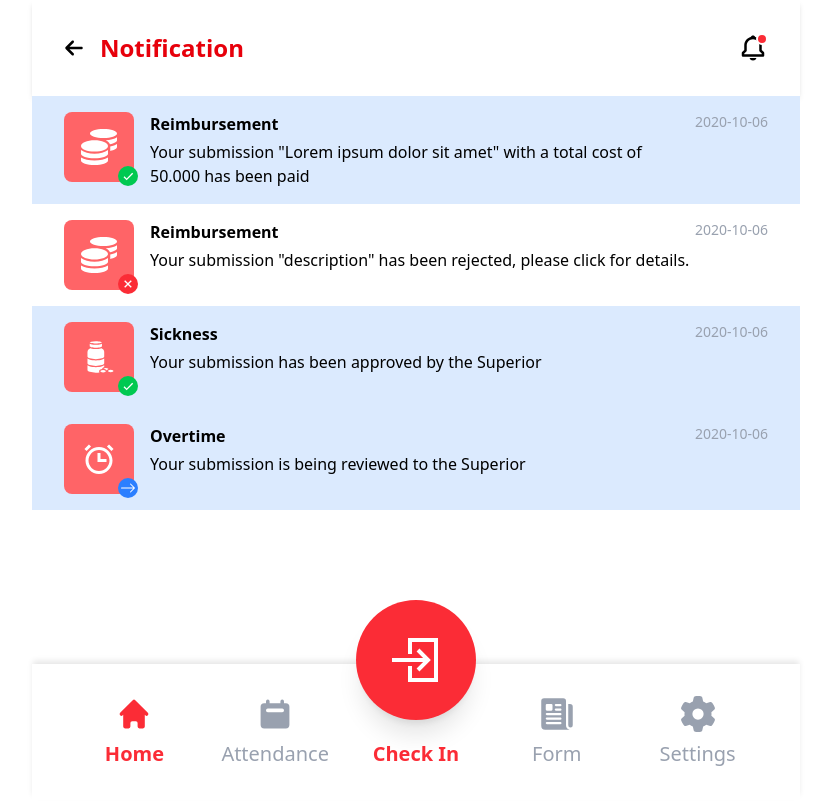
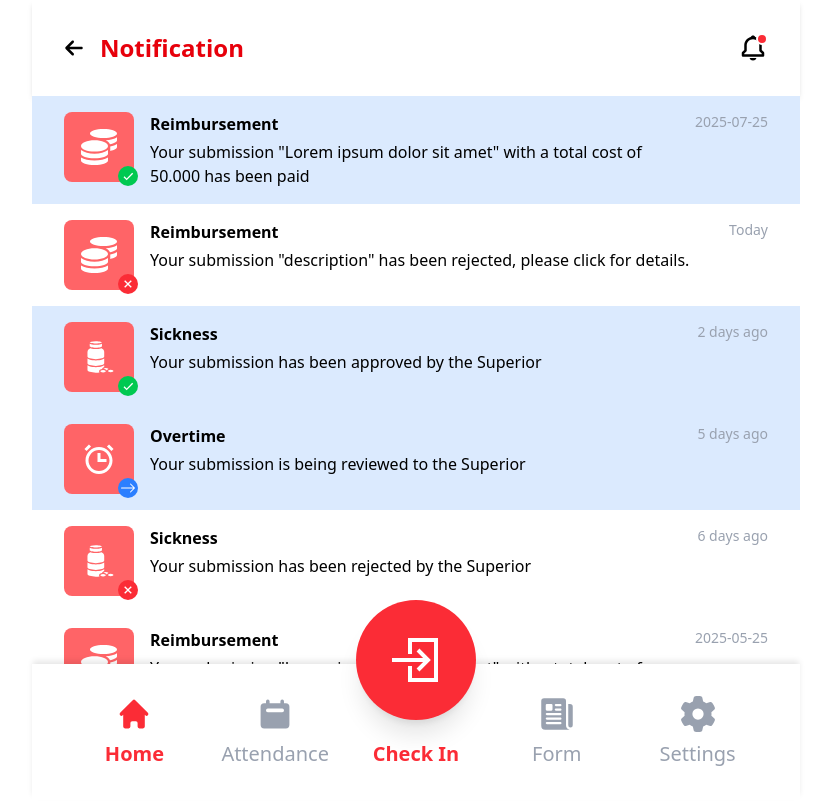
Before and after one commit to adrianrivald/pcs-test-adrian, a React (Vite) app: page / in a window 1280 px wide. Both pictures are taken after a click on the icon 977 px from the left and 48 px from the top of the page. Shown: the top 804 px of the page, without its empty margins (224-1055 px from the left). Built offline with nearby package versions, Linux system fonts and the light colour scheme.

Commit message:
fix notif timestamp

```diff
--- a/src/components/sections/notification.tsx
+++ b/src/components/sections/notification.tsx
@@ -6,6 +6,7 @@ import {
 import { GiMedicinePills } from "react-icons/gi";
 import { BsArrowRight } from "react-icons/bs";
 import { FaCoins } from "react-icons/fa";
+import { formatTimeDescription } from "../../utils/formatDate";
 
 const Notification = () => {
   const { notifications, setNotifications } = useNotificationStore();
@@ -82,7 +83,7 @@ const Notification = () => {
             </div>
           </div>
           <div className="flex-none  text-gray-400 text-sm">
-            {notification.timeStamp}
+            {formatTimeDescription(notification.timeStamp)}
           </div>
         </div>
       ))}
--- a/src/components/sections/worktime.tsx
+++ b/src/components/sections/worktime.tsx
@@ -47,7 +47,7 @@ const WorkTime = () => {
         <div className="flex flex-col gap-2 items-center justify-center mt-2">
           <LuClock10 className="text-4xl md:text-7xl text-red-600 mx-auto" />
           <span className="font-bold text-lg">
-            {checkInTime === "" ? "--:--" : dayjs(checkInTime).format("hh:mm")}
+            {checkInTime === "" ? "--:--" : dayjs(checkInTime).format("HH:mm")}
           </span>
           <span>Check in</span>
         </div>
@@ -67,7 +67,7 @@ const WorkTime = () => {
           <span className="font-bold text-lg">
             {checkOutTime === ""
               ? "--:--"
-              : dayjs(checkOutTime).format("hh:mm")}
+              : dayjs(checkOutTime).format("HH:mm")}
           </span>
           <span>Check Out</span>
         </div>
--- a/src/constants/notification.ts
+++ b/src/constants/notification.ts
@@ -6,7 +6,7 @@ export const notificationsData : NotificationData[] = [
         type: "Reimbursement",
         description: `Your submission "Lorem ipsum dolor sit amet" with a total cost of 50.000 has been paid`,
         isOpened: false,
-        timeStamp: "2020-10-06",
+        timeStamp: "2025-07-25T14:07:21.132+07:00",
         status: "success"
     },
     {
@@ -14,7 +14,7 @@ export const notificationsData : NotificationData[] = [
         type: "Reimbursement",
         description: `Your submission "description" has been rejected, please click for details.`,
         isOpened: true,
-        timeStamp: "2020-10-06",
+        timeStamp: "2025-07-24T10:30:00.000+07:00",
         status: "failed"
     },
     {
@@ -22,7 +22,7 @@ export const notificationsData : NotificationData[] = [
         type: "Sickness",
         description: `Your submission has been approved by the Superior`,
         isOpened: false,
-        timeStamp: "2020-10-06",
+        timeStamp: "2025-07-22T08:15:00.000+07:00",
         status: "success"
     },
     {
@@ -30,7 +30,23 @@ export const notificationsData : NotificationData[] = [
         type: "Overtime",
         description: `Your submission is being reviewed to the Superior`,
         isOpened: false,
-        timeStamp: "2020-10-06",
+        timeStamp: "2025-07-19T12:00:00.000+07:00",
         status: "pending"
+    },
+    {
+        id: 5,
+        type: "Sickness",
+        description: `Your submission has been rejected by the Superior`,
+        isOpened: true,
+        timeStamp: "2025-07-18T09:00:00.000+07:00",
+        status: "failed"
+    },
+    {
+        id: 6,
+        type: "Reimbursement",
+        description: `Your submission "Lorem ipsum dolor sit amet" with a total cost of 50.000 has been paid`,
+        isOpened: true,
+        timeStamp: "2025-05-25T13:00:00.000+07:00",
+        status: "success"
     }
 ]
--- /dev/null
+++ b/src/utils/formatDate.ts
@@ -0,0 +1,29 @@
+import dayjs from 'dayjs';
+import relativeTime from 'dayjs/plugin/relativeTime';
+import isToday from 'dayjs/plugin/isToday';
+import isYesterday from 'dayjs/plugin/isYesterday';
+
+dayjs.extend(relativeTime);
+dayjs.extend(isToday);
+dayjs.extend(isYesterday);
+
+export function formatTimeDescription(timestamp : string) {
+  const date = dayjs(timestamp);
+  const now = dayjs();
+
+  if (date.isToday()) {
+    return 'Today';
+  } else if (date.isYesterday()) {
+    return 'Yesterday';
+  }
+
+  const diffDays = now.diff(date, 'day');
+
+  if (diffDays >= 2 && diffDays <= 6) {
+    return `${diffDays} days ago`;
+  } else if (diffDays >= 7 && diffDays <= 13) {
+    return '1 week ago';
+  } else {
+    return date.format('YYYY-MM-DD');
+  }
+}
```
